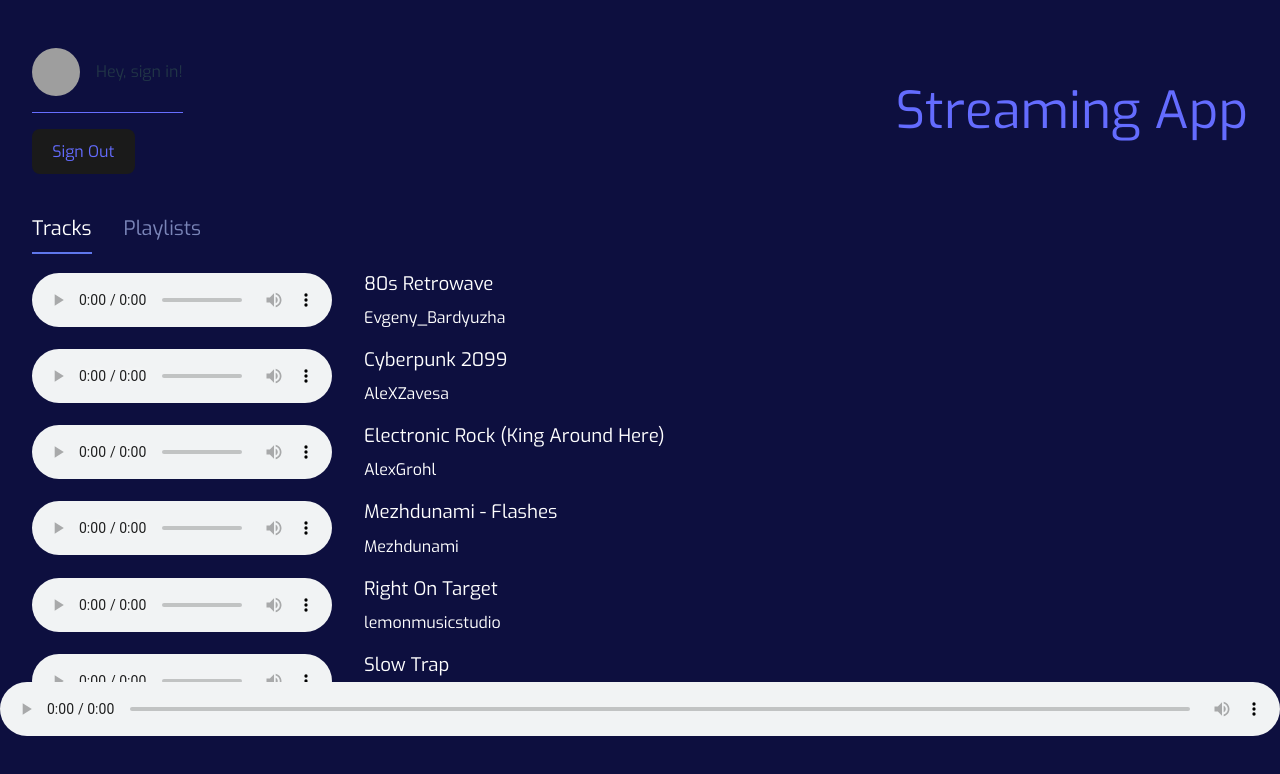
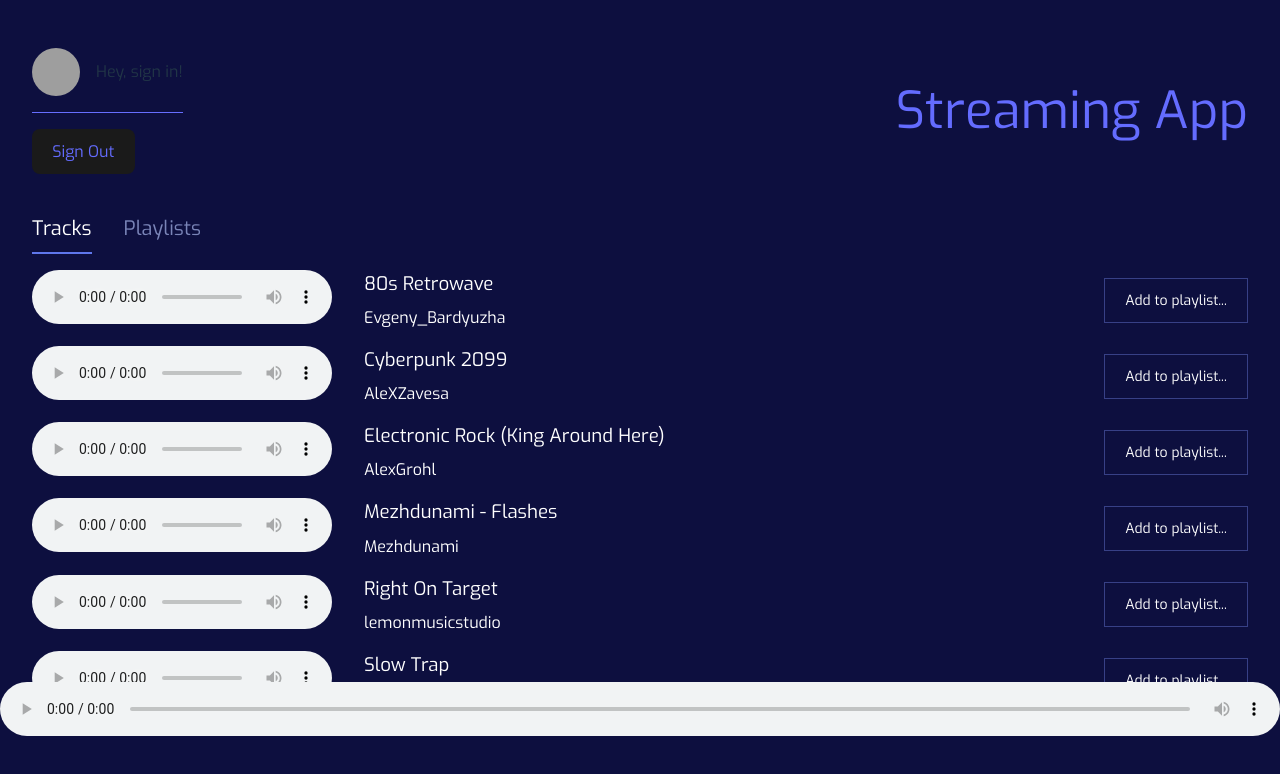
Before and after one commit to avreally/streaming-app, a React (Vite) app: page / in a window 1280 px wide. Shown: the top 774 px of the page. Built offline with nearby package versions, Linux system fonts and the light colour scheme; no server answers; data requests are answered from the project's data file; grey boxes are pictures that could not be loaded.

Commit message:
Refactor Track component to improve playlist selection functionality and layout structure

```diff
--- a/src/components/Track/Track.module.css
+++ b/src/components/Track/Track.module.css
@@ -2,8 +2,14 @@
   list-style-type: none;
   display: flex;
   flex-direction: row;
-  justify-content: flex-start;
+  justify-content: space-between;
   align-items: center;
+  gap: 2rem;
+}
+
+.wrapper {
+  display: flex;
+  flex-direction: row;
   gap: 2rem;
 }
 
@@ -21,3 +27,16 @@
 .artist {
   margin: 0;
 }
+
+.container {
+  display: flex;
+  align-items: flex-start;
+  gap: 1rem;
+  text-align: left;
+}
+
+.checkmark {
+  height: 1.5rem;
+  flex-shrink: 0;
+  padding: 0.25rem;
+}
--- a/src/components/Track/Track.tsx
+++ b/src/components/Track/Track.tsx
@@ -1,3 +1,8 @@
+import { useState } from "react";
+import { Button } from "../Button/Button";
+import Modal from "../Modal/Modal";
+import PlaylistSelector from "../PlaylistSelector/PlaylistSelector";
+import { IconCheck } from "../Icons/IconCheck";
 import styles from "./Track.module.css";
 
 type TrackProps = {
@@ -7,14 +12,47 @@ type TrackProps = {
   artist: string;
 };
 
-export const Track = ({ title, url, artist }: TrackProps) => {
+export const Track = ({ id, title, url, artist }: TrackProps) => {
+  const [showModal, setShowModal] = useState(false);
+  const [isPlaylistSelected, setIsPlaylistSelected] = useState(false);
+  const [playlistTitle, setPlaylistTitle] = useState("");
+
+  function handleSelectPlaylist(title: string) {
+    setShowModal(false);
+    setIsPlaylistSelected(true);
+    setPlaylistTitle(title);
+  }
+
   return (
     <li className={styles.track}>
-      <audio className={styles.audio} controls src={url}></audio>
-      <div className={styles.info}>
-        <h3 className={styles.title}>{title}</h3>
-        <p className={styles.artist}>{artist}</p>
+      <div className={styles.wrapper}>
+        <audio className={styles.audio} controls src={url}></audio>
+        <div className={styles.info}>
+          <h3 className={styles.title}>{title}</h3>
+          <p className={styles.artist}>{artist}</p>
+        </div>
       </div>
+      <Button onClick={() => setShowModal(true)}>Add to playlist...</Button>
+      {showModal && (
+        <Modal
+          isShown={showModal}
+          onCancel={() => setShowModal(false)}
+          variant="playlist-selector"
+        >
+          <PlaylistSelector trackId={id} onSelect={handleSelectPlaylist} />
+        </Modal>
+      )}
+      {isPlaylistSelected && (
+        <Modal
+          isShown={isPlaylistSelected}
+          onCancel={() => setIsPlaylistSelected(false)}
+        >
+          <div className={styles.container}>
+            <IconCheck className={styles.checkmark} />
+            Track added to the {playlistTitle} playlist!
+          </div>
+        </Modal>
+      )}
     </li>
   );
 };
```
